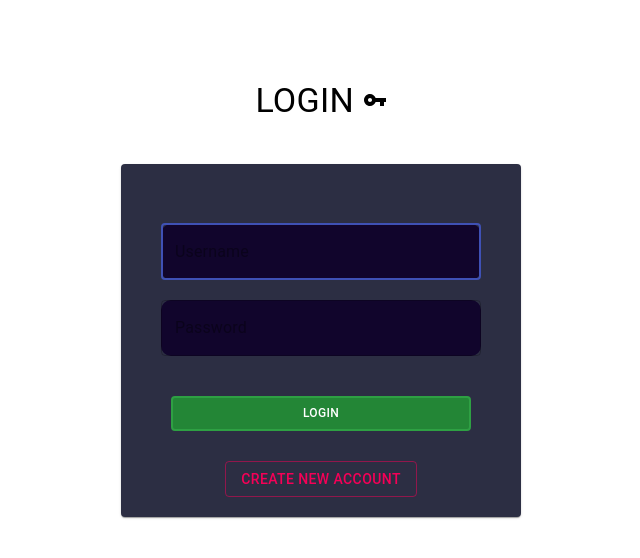
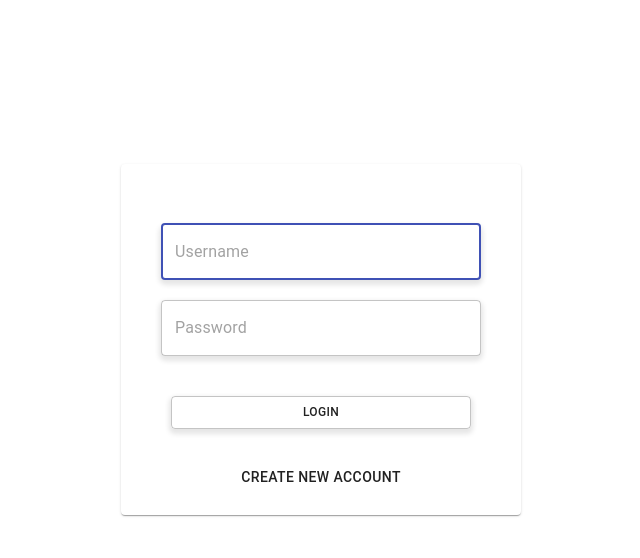
Before and after one commit to Almnna/Bookmarker, a React (Create React App) app: page / in a window 1280 px wide. Shown: the top 558 px of the page, without its empty margins (319-959 px from the left). Built offline with nearby package versions, Linux system fonts and the light colour scheme.

Commit message:
design updates

```diff
--- a/src/components/App.js
+++ b/src/components/App.js
@@ -5,7 +5,6 @@ import Login from './Login';
 import Signup from './Signup';
 import Dashboard from './dashboard';
 import {Bookmarks, VpnKey, ExitToAppSharp} from '@material-ui/icons'
-import shadows from '@material-ui/core/styles/shadows';
 
 
 export default class App extends Component{
@@ -87,17 +86,19 @@ export default class App extends Component{
       marginTop: 30,
       paddingBottom: 20,
       width: 400,
-      backgroundColor: '#2C2E43',
+      //backgroundColor: '#2C2E43',
     },
     margin: {
         margin: 10,
     },
     textinput:{
         width: '80%',
-        backgroundColor: "#11052C",
-        borderRadius: 10,
+        borderWidth: 5,
+        borderColor: "#fff",
+        borderRadius: 5,
         margin: 10,
-        color: '#fff',
+        boxShadow: '0 3px 5px 2px rgba(0, 0, 0, .1)',
+        //color: "#fff",
     },
     login:{
         marginTop: 30,
@@ -110,15 +111,17 @@ export default class App extends Component{
     title:{
       marginTop: 80,
       marginBottom: 10,
+      color: "#fff"
     },
     buttons:{
       width: 300,
       margin: 30,
-      borderWidth: 2,
-      backgroundColor: "#238636",
-      borderColor: "#2ea043",
-      color: "#fff",
+      //borderWidth: 2,
+      //backgroundColor: "#238636",
+      //borderColor: "#2ea043",
       fontSize: 12,
+      //color: "#fff"
+      boxShadow: '0 3px 5px 2px rgba(0, 0, 0, .1)',
     }
   }
 
@@ -174,7 +177,7 @@ export default class App extends Component{
               <main>
               <div>
                   <Container maxWidth="sm">
-                    <Typography style={this.styles.font} variant="h4" align="center" color="black" gutterBottom>
+                    <Typography style={this.styles.font} variant="h4" align="center" color="#fff" gutterBottom>
                       {title()}
                     </Typography>
                     <div>
@@ -202,7 +205,7 @@ export default class App extends Component{
                 <main>
                   <div>
                     <Container maxWidth="sm">
-                      <Typography style={this.styles.font} variant="h4" align="center" color="black" gutterBottom>
+                      <Typography style={this.styles.font} variant="h4" align="center" color="#fff" gutterBottom>
                         {title()}
                       </Typography>
                       <div>
--- a/src/components/Login.js
+++ b/src/components/Login.js
@@ -44,20 +44,25 @@ export default class Login extends Component {
         }
     }
 
+    // style = {
+    //     .TextField.selected:{
+
+    //     }
+    // }
     render(){
         return (
             <Card style={this.props.styles.loginCardContainer}>
                 <Grid item align="center">
-                    <TextField style={this.props.styles.textinput} variant="outlined" placeholder="Username" value={this.state.username} autoFocus={true} onChange={(e)=>{this.setUsername(e)}}></TextField>
+                    <TextField  style={this.props.styles.textinput} variant="outlined" placeholder="Username" value={this.state.username} autoFocus={true} onChange={(e)=>{this.setUsername(e)}}></TextField>
                 </Grid>
                 <Grid item align="center">
-                    <TextField style={this.props.styles.textinput} color="primary" variant="outlined" type="password" placeholder="Password" value={this.state.password} onChange={(e)=>{this.setPassword(e)}}></TextField>
+                    <TextField style={this.props.styles.textinput} variant="outlined" type="password" placeholder="Password" value={this.state.password} onChange={(e)=>{this.setPassword(e)}}></TextField>
                 </Grid>
                 <Grid item align="center">
                     <Button style={this.props.styles.buttons} variant="outlined" onClick={()=>{this.loginBtnHandler('dashboard', true)}}>Login</Button>
                 </Grid>
                 <Grid item align="center">
-                    <Button color="secondary" variant="outlined" onClick={()=>{this.props.updateView('signup')}}>Create New Account</Button>{/*<Typography style={this.props.styles.txt} variant="h7">Don't u have an account?</Typography>*/}
+                    <Button onClick={()=>{this.props.updateView('signup')}}>Create New Account</Button>{/*<Typography style={this.props.styles.txt} variant="h7">Don't u have an account?</Typography>*/}
                 </Grid>
             </Card>
         );
--- a/src/components/Signup.js
+++ b/src/components/Signup.js
@@ -61,10 +61,10 @@ export default class Signup extends Component {
                     <TextField style={this.props.styles.textinput}  variant="outlined" placeholder="Confirm Password" type="password" value={this.state.rpassword} onChange={(e)=>this.setRPassword(e)}></TextField>
                 </Grid>
                 <Grid item align="center">
-                    <Button style={this.props.styles.login} color='primary' variant="contained" onClick={()=>{this.confirmDetails()}}>Create</Button>
+                    <Button style={this.props.styles.buttons} variant="outlined" onClick={()=>{this.confirmDetails()}}>Create</Button>
                 </Grid>
                 <Grid item align="center">
-                    <Button color="primary" onClick={()=>{this.props.updateView('login')}}>Login</Button>{/*<Typography style={this.props.styles.txt} variant="h7">Already have an account? </Typography>*/}
+                    <Button onClick={()=>{this.props.updateView('login')}}>Login</Button>{/*<Typography style={this.props.styles.txt} variant="h7">Already have an account? </Typography>*/}
                 </Grid>
             </Card>
         );
--- a/src/components/dashboard.js
+++ b/src/components/dashboard.js
@@ -23,6 +23,9 @@ export default class Dashboard extends Component{
                 width: 500,
                 height: 500,
                 padding: 100,
+            },
+            card: {
+                backgroundColor: '#fff',
             }
         }
 
@@ -34,7 +37,7 @@ export default class Dashboard extends Component{
                 <Grid container justifyContent="center" alignItems="center">
                     <Card style={styles.card}>
                         <div>
-
+                            {this.props.getUsername()}
                         </div>
                     </Card>
                 </Grid>
```
